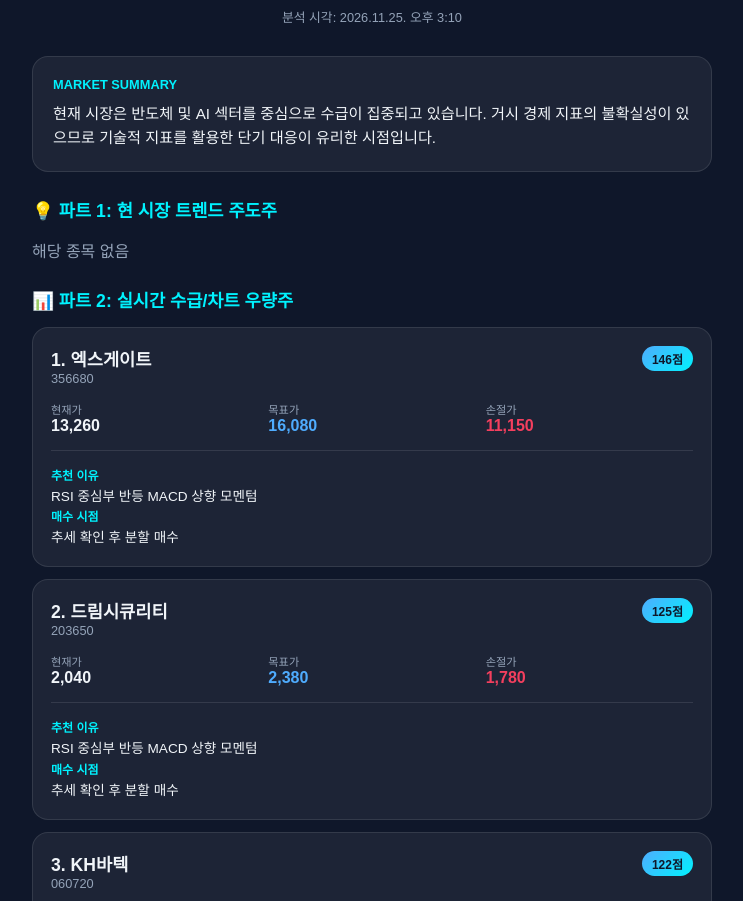
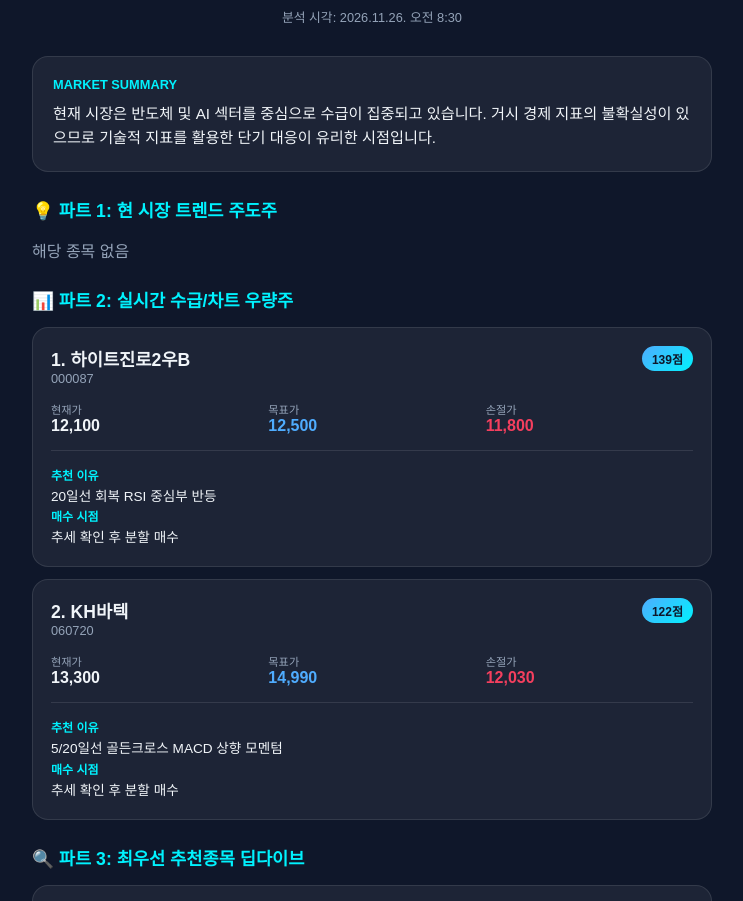
Before and after one commit to kslim0709/stocks_vibe_code, a plain HTML site: page index.html in a window 1280 px wide. Shown: the part 51-952 px from the top of the page, without its empty margins (268-1011 px from the left). Drawn offline with Linux system fonts and the light colour scheme; a web font is replaced by a local one.

Commit message:
Auto-report: 2026.11.26. 오전 8:30

```diff
--- a/index.html
+++ b/index.html
@@ -38,7 +38,7 @@
     <div class="container">
         <header>
             <div class="logo">Stock Vibe AI Report</div>
-            <div class="timestamp">분석 시각: 2026.11.25. 오후 3:10</div>
+            <div class="timestamp">분석 시각: 2026.11.26. 오전 8:30</div>
         </header>
 
         <section class="card">
@@ -54,30 +54,30 @@
             <div class="stock-card">
                 <div class="stock-card-top">
                     <div>
-                        <div class="stock-name">1. 엑스게이트</div>
-                        <div class="stock-code">356680</div>
+                        <div class="stock-name">1. 하이트진로2우B</div>
+                        <div class="stock-code">000087</div>
                     </div>
-                    <span class="score-chip">146<span class="score-max">점</span></span>
+                    <span class="score-chip">139<span class="score-max">점</span></span>
                 </div>
                 <div class="price-row">
                     <div class="price-item">
                         <span class="price-label">현재가</span>
-                        <span class="price-value">13,260</span>
+                        <span class="price-value">12,100</span>
                     </div>
                     <div class="price-item">
                         <span class="price-label">목표가</span>
-                        <span class="price-value target">16,080</span>
+                        <span class="price-value target">12,500</span>
                     </div>
                     <div class="price-item">
                         <span class="price-label">손절가</span>
-                        <span class="price-value stop">11,150</span>
+                        <span class="price-value stop">11,800</span>
                     </div>
                 </div>
                 <div class="divider"></div>
                 <div class="info-block">
                     <div class="info-row">
                         <span class="info-label">추천 이유</span>
-                        <span class="info-text">RSI 중심부 반등 MACD 상향 모멘텀</span>
+                        <span class="info-text">20일선 회복 RSI 중심부 반등</span>
                     </div>
                     <div class="info-row">
                         <span class="info-label">매수 시점</span>
@@ -89,42 +89,7 @@
             <div class="stock-card">
                 <div class="stock-card-top">
                     <div>
-                        <div class="stock-name">2. 드림시큐리티</div>
-                        <div class="stock-code">203650</div>
-                    </div>
-                    <span class="score-chip">125<span class="score-max">점</span></span>
-                </div>
-                <div class="price-row">
-                    <div class="price-item">
-                        <span class="price-label">현재가</span>
-                        <span class="price-value">2,040</span>
-                    </div>
-                    <div class="price-item">
-                        <span class="price-label">목표가</span>
-                        <span class="price-value target">2,380</span>
-                    </div>
-                    <div class="price-item">
-                        <span class="price-label">손절가</span>
-                        <span class="price-value stop">1,780</span>
-                    </div>
-                </div>
-                <div class="divider"></div>
-                <div class="info-block">
-                    <div class="info-row">
-                        <span class="info-label">추천 이유</span>
-                        <span class="info-text">RSI 중심부 반등 MACD 상향 모멘텀</span>
-                    </div>
-                    <div class="info-row">
-                        <span class="info-label">매수 시점</span>
-                        <span class="info-text">추세 확인 후 분할 매수</span>
-                    </div>
-                </div>
-            </div>
-
-            <div class="stock-card">
-                <div class="stock-card-top">
-                    <div>
-                        <div class="stock-name">3. KH바텍</div>
+                        <div class="stock-name">2. KH바텍</div>
                         <div class="stock-code">060720</div>
                     </div>
                     <span class="score-chip">122<span class="score-max">점</span></span>
@@ -132,15 +97,15 @@
                 <div class="price-row">
                     <div class="price-item">
                         <span class="price-label">현재가</span>
-                        <span class="price-value">13,230</span>
+                        <span class="price-value">13,300</span>
                     </div>
                     <div class="price-item">
                         <span class="price-label">목표가</span>
-                        <span class="price-value target">14,920</span>
+                        <span class="price-value target">14,990</span>
                     </div>
                     <div class="price-item">
                         <span class="price-label">손절가</span>
-                        <span class="price-value stop">11,960</span>
+                        <span class="price-value stop">12,030</span>
                     </div>
                 </div>
                 <div class="divider"></div>
@@ -159,7 +124,7 @@
 
         <div class="section-title">🔍 파트 3: 최우선 추천종목 딥다이브</div>
         <section class="card">
-            <div style="line-height: 1.6; font-size: 0.9rem;">딥다이브 리포트 없음</div>
+            <div style="line-height: 1.6; font-size: 0.9rem;">[하이트진로2우B 심층 분석]<br>AI 분석 오류: Error code: 404 - {'error': {'message': 'The model `llama-3.3-70b-versatile` does not exist or you do not have access to it.', 'type': 'invalid_request_error', 'code': 'model_not_found'}}</div>
         </section>
 
         <footer>
```
